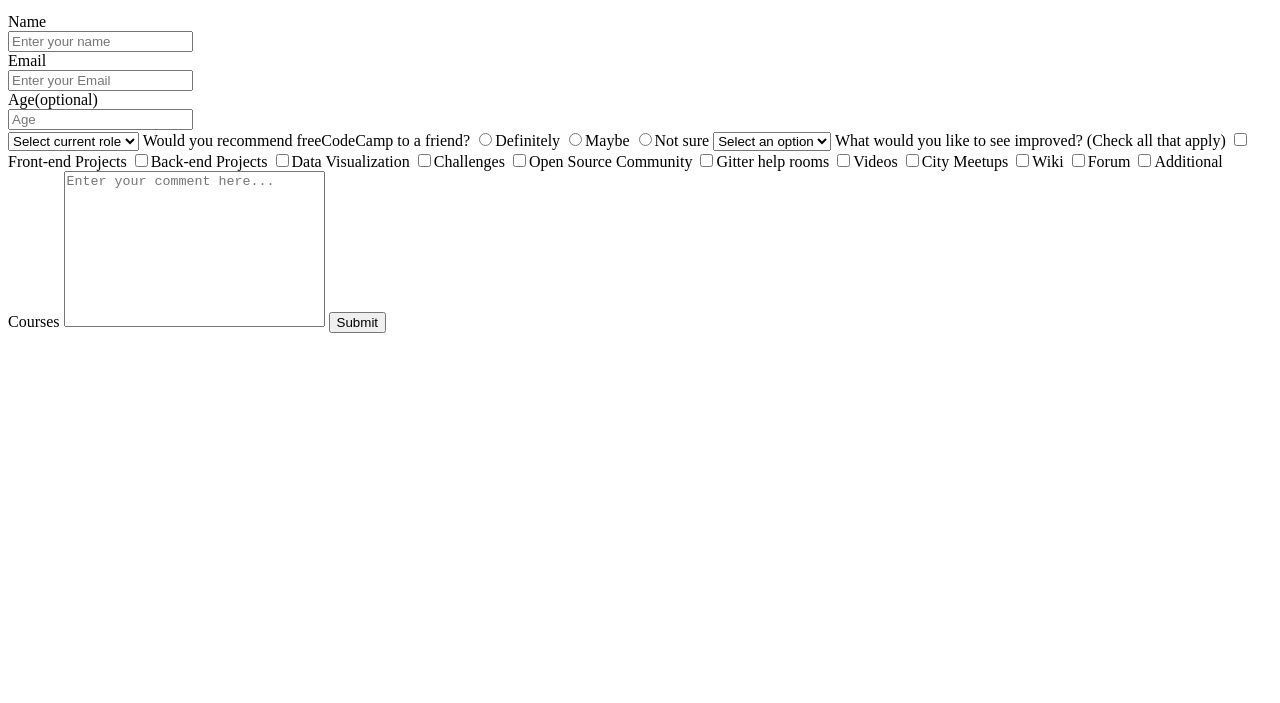
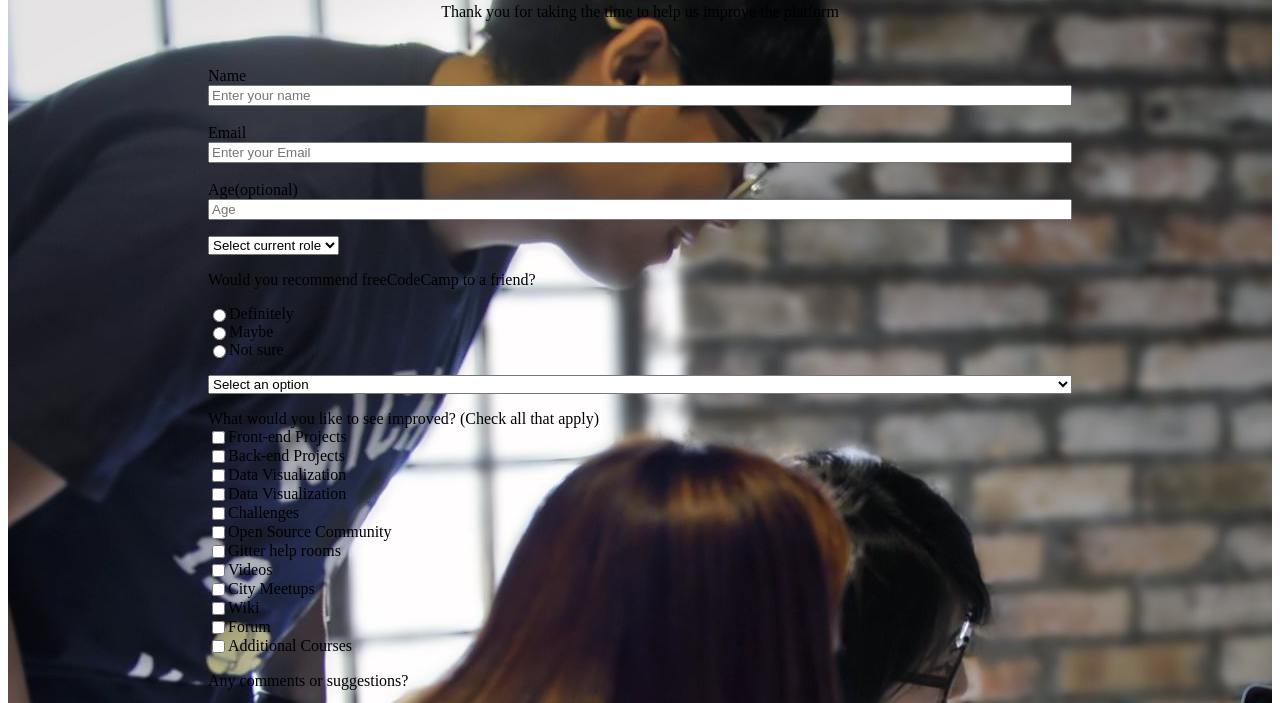
Before and after one commit to KostSham/forms_page, a plain HTML site: page index.html in a window 1280 px wide. Shown: the part 101-804 px from the top of the page. Drawn offline with Linux system fonts and the light colour scheme.

Commit message:
complete html structure

```diff
--- a/index.html
+++ b/index.html
@@ -6,18 +6,36 @@
     <link rel="stylesheet" href="./style.css" />
     <title>Forms</title>
   </head>
-  <body>
-    <h1>freeCodeCamp Survey Form</h1>
-    <p>Thank you for taking the time to help us improve the platform</p>
+  <body><div class="wrapper">
+    <div class="header"><h1>freeCodeCamp Survey Form</h1>
 
+  </div>
+  <p class="headParagraph">Thank you for taking the time to help us improve the platform</p>
     <div class="forms-container">
     Name
-      <input type="text" placeholder="Enter your name" class="personDetails" />
+      <input
+        type="text"
+        placeholder="Enter your name"
+        class="personDetails"
+        class="FlexPoint"
+      />
+    <br>
       Email
-      <input type="text" placeholder="Enter your Email" class="personDetails" />
+      <input
+        type="text"
+        placeholder="Enter your Email"
+        class="personDetails"
+        class="FlexPoint"
+      />
+    <br>
      Age(optional)
-      <input type="text" placeholder="Age" class="personDetails" />
-      <select name="" id="">
+      <input
+        type="text"
+        placeholder="Age"
+        class="personDetails"
+        class="FlexPoint"
+      />
+     <p> <select name="" id="" class="FlexPoint">
         <option value="disabled" selected disabled>Select current role</option>
         <option value="Student">Student</option>
         <option value="Full Time Job">Full Time Job</option>
@@ -25,35 +43,75 @@
         <option value="Prefer not to say">Prefer not to say</option>
         <option value="Other">Other</option>
       </select>
+    </p>
       Would you recommend freeCodeCamp to a friend?
-      <input type="radio" />Definitely <input type="radio" />Maybe
-      <input type="radio" />Not sure
-      <select name="" id="">
+      <div class="FlexPoint">
+       <p><label for="" class="recommendParts"
+          ><input type="radio" />Definitely</label
+        >
+        <label for="" class="recommendParts"><input type="radio" />Maybe</label>
+        <label for="" class="recommendParts">
+          <input type="radio" />Not sure</label
+        ></p>
+      </div>
+
+    <select name="" id="" class="FlexPoint">
         <option value="" disabled selected>Select an option</option>
         <option value="">Challenges</option>
         <option value="">Projects</option>
         <option value="">Community</option>
         <option value="">Open Source</option>
       </select>
+
+
+      <p class="">
         What would you like to see improved? (Check all that apply)
+        <label for="" class="role-box">
           <input type="checkbox" />Front-end Projects
-      <input type="checkbox" />Back-end Projects <input type="checkbox" />Data
-      Visualization
-
+        </label>
+        <label for="" class="role-box">
+          <input type="checkbox" />Back-end Projects
+        </label>
+        <label for="" class="role-box">
+          <input type="checkbox" /> Data Visualization
+        </label>
+        <label for="" class="role-box">
+          <input type="checkbox" />Data Visualization
+        </label>
+        <label for="" class="role-box">
           <input type="checkbox" />Challenges
-
+        </label>
+        <label for="" class="role-box">
           <input type="checkbox" />Open Source Community
-      <input type="checkbox" />Gitter help rooms <input type="checkbox" />Videos
-      <input type="checkbox" />City Meetups <input type="checkbox" />Wiki
-      <input type="checkbox" />Forum <input type="checkbox" />Additional Courses
+        </label>
+        <label for="" class="role-box">
+          <input type="checkbox" />Gitter help rooms
+        </label>
+        <label for="" class="role-box">
+          <input type="checkbox" /> Videos
+        </label>
+        <label for="" class="role-box">
+          <input type="checkbox" /> City Meetups
+        </label>
+        <label for="" class="role-box"> <input type="checkbox" /> Wiki </label>
+        <label for="" class="role-box"> <input type="checkbox" /> Forum </label>
+        <label for="" class="role-box">
+          <input type="checkbox" />Additional Courses
+        </label>
+      </p>
+      Any comments or suggestions?
+     <p>
       <textarea
           name=""
           id=""
           cols="30"
           rows="10 "
           placeholder="Enter your comment here..."
-      ></textarea>
-      <button>Submit</button>
+          class="FlexPoint"
+        ></textarea></p>
+        <button class="FlexPoint">Submit</button>
+      </p>
+    </div>
   </div>
   </body>
 </html>
--- a/style.css
+++ b/style.css
@@ -1,14 +1,38 @@
-.Forms-container {
+.forms-container {
   display: flex;
   flex-direction: column;
-  justify-self: center;
-  background: rgb(66, 18, 177);
+  margin: 30px 200px;
 }
 .personDetails {
   display: flex;
   justify-content: center;
   align-items: center;
+  flex-wrap: wrap;
 }
 textarea {
   resize: none;
 }
+option {
+  display: flex;
+}
+.recommendParts {
+  display: flex;
+}
+.role-box {
+  display: flex;
+  border: none;
+}
+.wrapper {
+  display: flex;
+  flex-direction: column;
+  background-image: url(./background.jpeg);
+  margin: 0;
+}
+.header {
+  display: flex;
+  justify-content: center;
+}
+.headParagraph {
+  display: flex;
+  justify-content: center;
+}
```
Also changed, not shown: background.jpeg (added). Lines whose indentation alone changed are shown as unchanged.
